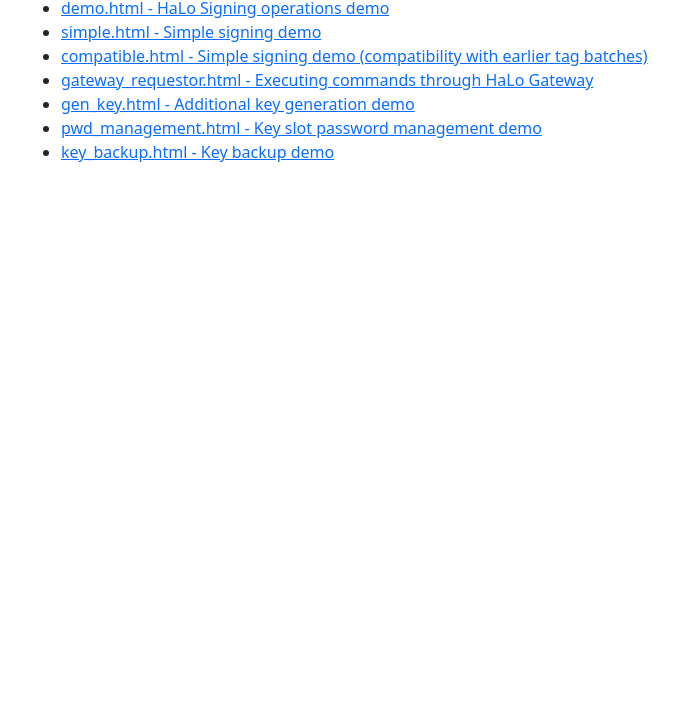
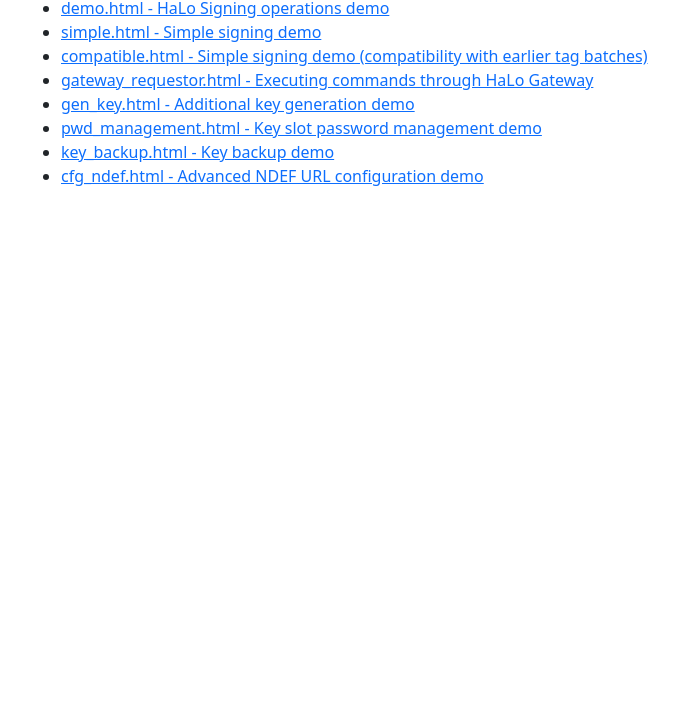
Before and after one commit to arx-research/libhalo, a website built with webpack: page web/examples/index.html in a window 1280 px wide. Shown: the part 76-800 px from the top of the page, without its empty margins (53-731 px from the left). Built offline with nearby package versions, Linux system fonts and the light colour scheme.

Commit message:
Docs: Add link to cfg_ndef.html demo (#277)

```diff
--- a/web/examples/index.html
+++ b/web/examples/index.html
@@ -23,6 +23,7 @@
     <li><a href="gen_key.html">gen_key.html - Additional key generation demo</a></li>
     <li><a href="pwd_management.html">pwd_management.html - Key slot password management demo</a></li>
     <li><a href="key_backup.html">key_backup.html - Key backup demo</a></li>
+    <li><a href="cfg_ndef.html">cfg_ndef.html - Advanced NDEF URL configuration demo</a></li>
   </ul>
 </div>
 </body>
```
